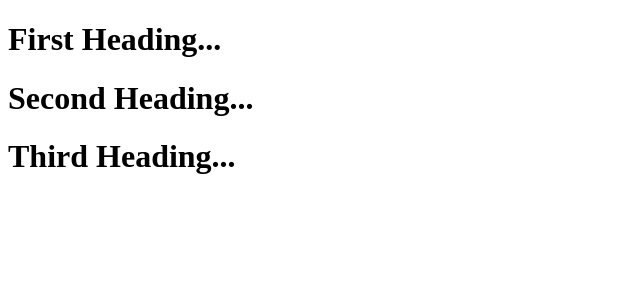
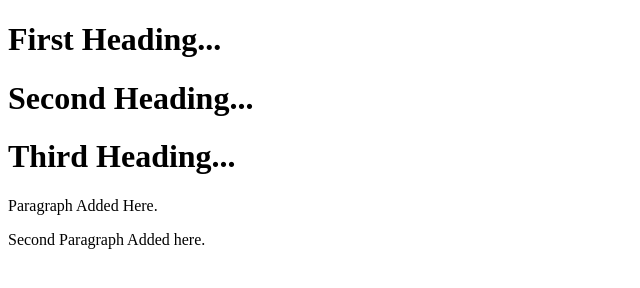
Before and after one commit to tanwiralam149/Test-Repository, a plain HTML site: page index.html in a window 1280 px wide. Shown: the whole page, without its empty margins (0-640 px from the left). Drawn offline with Linux system fonts and the light colour scheme.

Commit message:
Html File Code Updated

```diff
--- a/index.html
+++ b/index.html
@@ -6,8 +6,12 @@
     <title>Document</title>
 </head>
 <body>
+    <!--First Phase-->
     <h1>First Heading...</h1>
     <h1>Second Heading...</h1>
     <h1>Third Heading...</h1>
+    <!--Second Phase-->
+    <p>Paragraph Added Here.</p>
+    <p>Second Paragraph Added here.</p>
 </body>
 </html>
```
